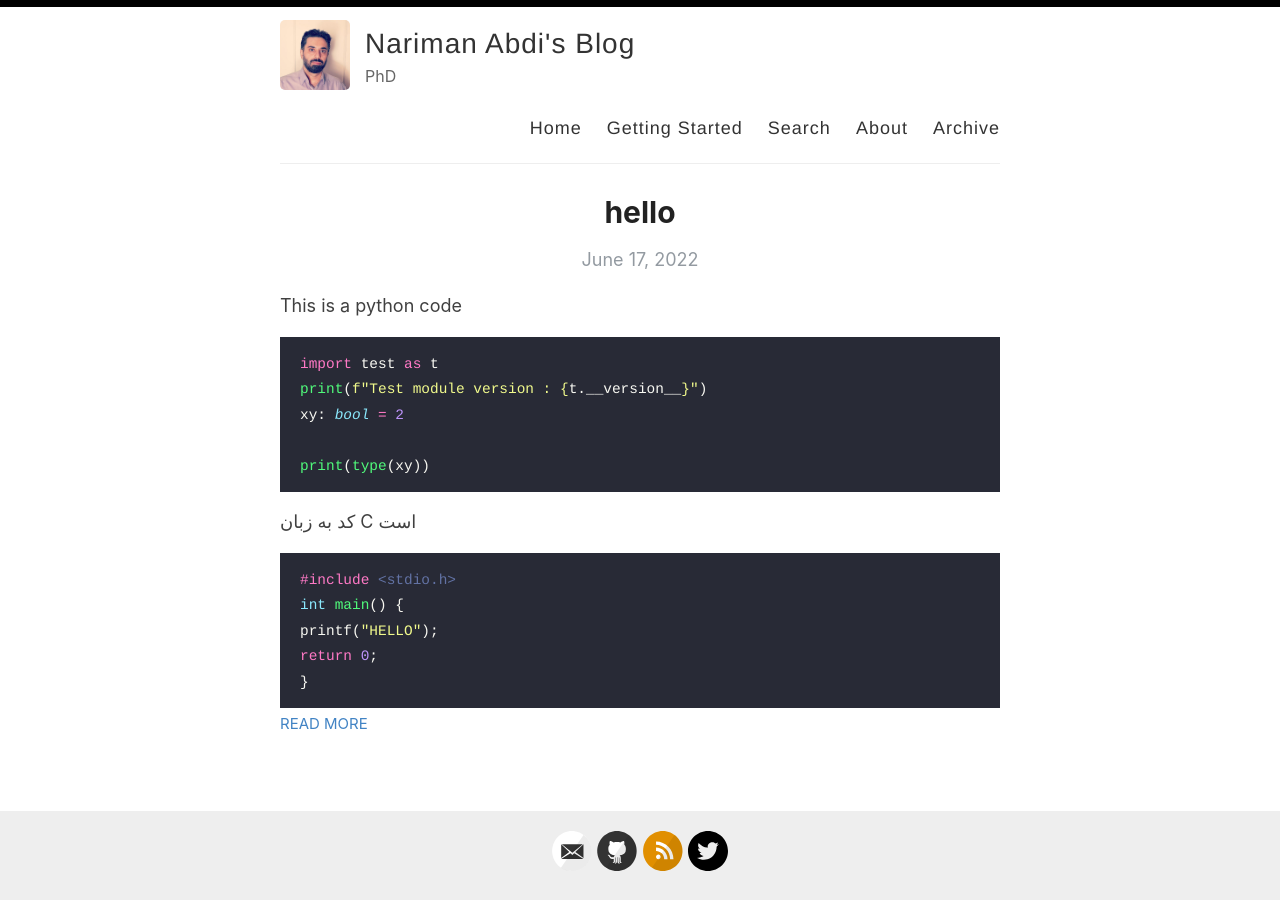
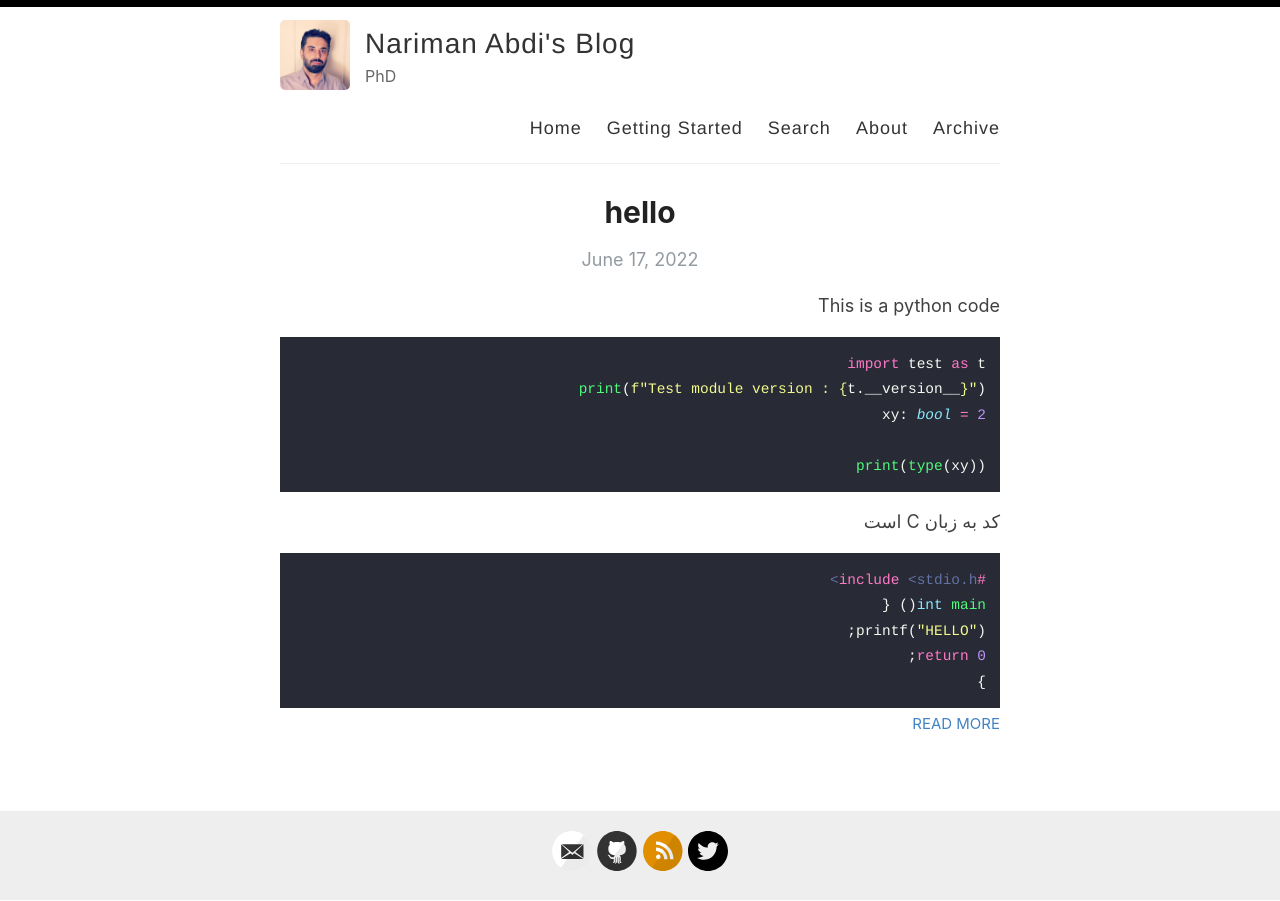
Before and after one commit to naabdi/naabdi.github.io, a Jekyll site: the page built from index.html, in a window 1280 px wide. Built offline with Jekyll 4.4.1, drawn with Linux system fonts in a browser that asks for light colours; the list of posts is cut into pages by our own code.

Commit message:
Update default.html

```diff
--- a/_layouts/default.html
+++ b/_layouts/default.html
@@ -39,7 +39,7 @@
       </div>
 
       <div class="wrapper-main">
-        <div id="main" role="main" class="container">
+        <div id="main" role="main" class="container" dir="rtl">
           {{ content }}
         </div>
       </div>
```
